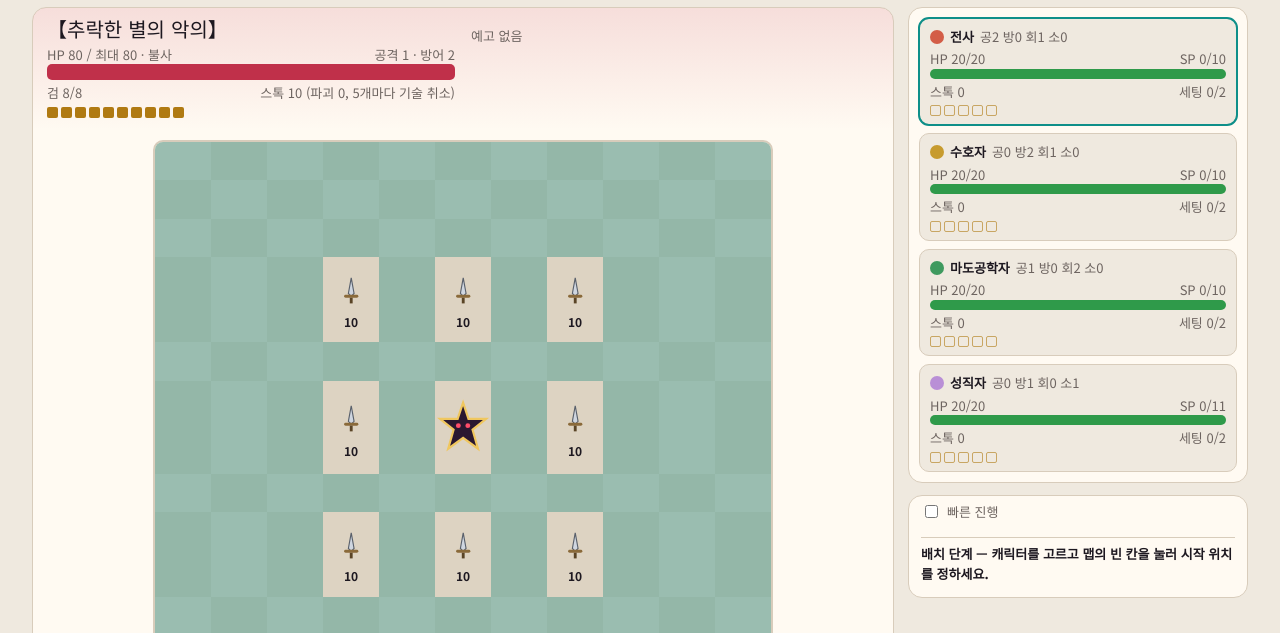
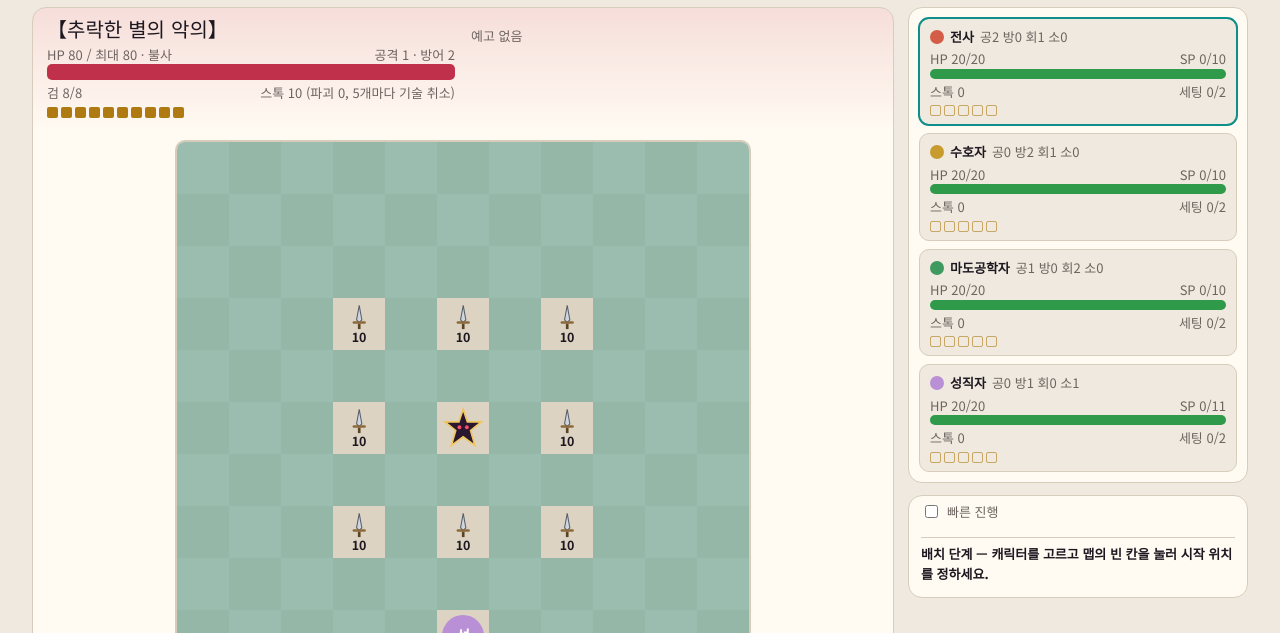
Before and after one commit to heyute/See-stem, a plain HTML site: page raid.html in a window 1280 px wide. Shown: the part 87-720 px from the top of the page. Drawn offline with Linux system fonts and the light colour scheme.

Commit message:
레이드 맵 타일을 같은 크기의 정사각형으로 고정
칸 안의 말·검·숫자가 칸 크기를 바꾸지 않도록 행·열 크기를 --tile 하나로 고정(최대 52px, 맵 상자 너비에 맞춰 줄어듦).

Co-Authored-By: Claude Opus 5.5 <noreply@anthropic.com>
Claude-Session: https://claude.ai/code/session_01FcQkNGXAWxsTyMypR8pzYQ

```diff
--- a/css/raid.css
+++ b/css/raid.css
@@ -32,9 +32,10 @@ h1{font-size:clamp(24px,3.6vw,34px)}
 .atk{border:1px solid var(--line);border-left:5px solid var(--c);border-radius:8px;padding:6px 10px;font-size:13px;background:var(--bg)}
 .atk b{font-size:14px}
 .atk.cancel{opacity:.45;text-decoration:line-through}
-.mapbox{padding:10px 14px}
-.map{display:grid;grid-template-columns:repeat(11,minmax(0,1fr));aspect-ratio:1;max-width:620px;margin:0 auto;border:2px solid var(--line);border-radius:10px;overflow:hidden;user-select:none}
-.t{position:relative;background:var(--g1);display:flex;align-items:center;justify-content:center}
+/* 맵 타일: 모든 칸을 같은 크기의 정사각형으로 고정. 크기는 맵 상자 너비로만 정해지고(최대 52px), 칸 안의 내용(말·검·숫자)은 크기에 영향을 주지 않음 */
+.mapbox{padding:10px 14px;container-type:inline-size}
+.map{--tile:min(52px,calc((100cqi - 4px) / 11));display:grid;grid-template-columns:repeat(11,var(--tile));grid-template-rows:repeat(11,var(--tile));width:max-content;margin:0 auto;border:2px solid var(--line);border-radius:10px;overflow:hidden;user-select:none}
+.t{position:relative;box-sizing:border-box;width:var(--tile);height:var(--tile);min-width:0;min-height:0;overflow:visible;background:var(--g1);display:flex;align-items:center;justify-content:center;line-height:1}
 .t.alt{background:var(--g2)}
 .t.dA::before,.t.dB::before{content:"";position:absolute;inset:0;pointer-events:none}
 .t.dA::before{background:repeating-linear-gradient(45deg,color-mix(in srgb,var(--boss) 50%,transparent) 0 4px,color-mix(in srgb,var(--boss) 22%,transparent) 4px 8px)}
@@ -43,14 +44,14 @@ h1{font-size:clamp(24px,3.6vw,34px)}
 .t.pick{cursor:pointer;box-shadow:inset 0 0 0 999px color-mix(in srgb,var(--ic) 32%,transparent)}
 .t.pick:hover{box-shadow:inset 0 0 0 999px color-mix(in srgb,var(--ic) 55%,transparent)}
 .pav{width:30px;height:30px;border-radius:50%;object-fit:cover;border:2px solid;flex:none}
-.tok{position:relative;z-index:2;width:82%;height:82%;display:flex;flex-direction:column;align-items:center;justify-content:center;pointer-events:none}
-.pl{border-radius:50%;color:#fff;font-weight:700;font-size:clamp(10px,1.6vw,15px);box-shadow:0 2px 0 #0004,inset 0 -3px 0 #0002}
+.tok{position:relative;z-index:2;width:82%;height:82%;flex:none;box-sizing:border-box;display:flex;flex-direction:column;align-items:center;justify-content:center;pointer-events:none}
+.pl{border-radius:50%;color:#fff;font-weight:700;font-size:calc(var(--tile) * .3);box-shadow:0 2px 0 #0004,inset 0 -3px 0 #0002}
 .pl.sel{outline:3px solid var(--ic);outline-offset:1px}
 .pl.dead{filter:grayscale(1);opacity:.35}
 .pl .mb{position:absolute;bottom:-5px;left:8%;right:8%;height:4px;background:#0006;border-radius:2px;overflow:hidden}
 .pl .mb i{display:block;height:100%;background:var(--hp)}
 .pl .stt{position:absolute;top:-6px;right:-6px;font-size:9px;background:var(--boss);color:#fff;border-radius:6px;padding:0 3px}
-.sw{font-size:clamp(9px,1.3vw,12px);color:var(--ink);font-weight:700}
+.sw{font-size:calc(var(--tile) * .24);color:var(--ink);font-weight:700}
 .sw svg{width:62%;height:62%}
 .bs svg{width:118%;height:118%}
 .hit{animation:hit .35s}@keyframes hit{30%{transform:translateX(-3px)}70%{transform:translateX(3px)}}
```
